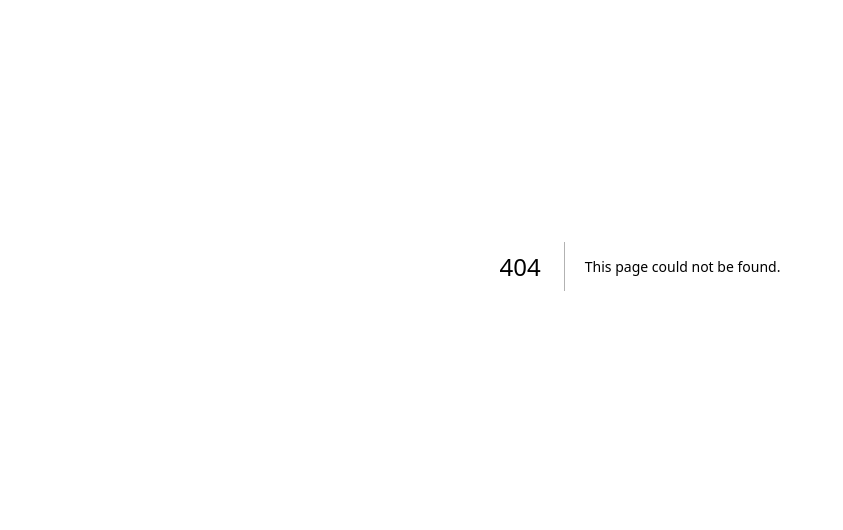
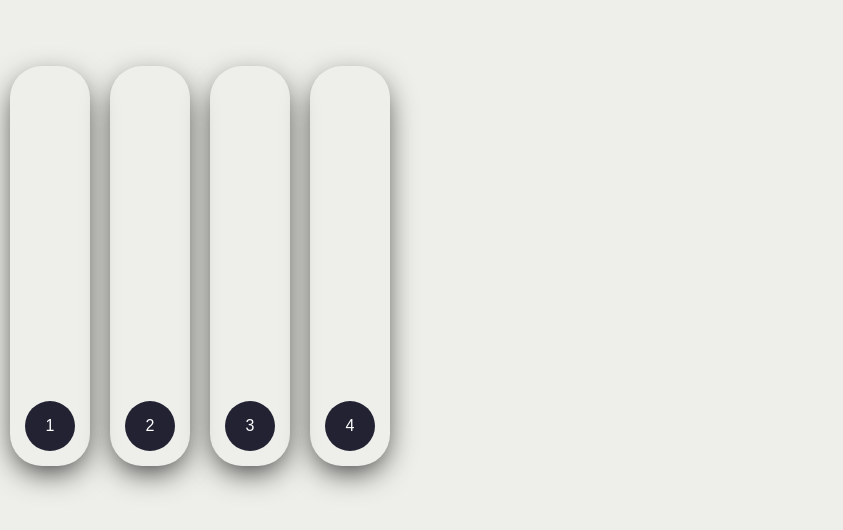
Before and after one commit to kimsungsik03D/Nextjs13_Skill_Stack, a Next.js app: page /dynamicwidth in a window 1280 px wide. Before the commit this address had no page. Shown: the part 134-664 px from the top of the page, without its empty margins (0-843 px from the left). Built offline with nearby package versions, Linux system fonts and the light colour scheme.

Commit message:
dynamicWidth

```diff
--- /dev/null
+++ b/app/dynamicwidth/page.tsx
@@ -0,0 +1,53 @@
+import React from "react";
+import "./style.css";
+
+const page = () => {
+  return (
+    <div className="wrapper">
+      <div className="container">
+        <input type="radio" name="slide" id="c1" />
+        <label htmlFor="c1" className="card">
+          <div className="row">
+            <div className="icon">1</div>
+            <div className="description">
+              <h4>Winter</h4>
+              <p>Winter has so much to offer - creative activities</p>
+            </div>
+          </div>
+        </label>
+        <input type="radio" name="slide" id="c2" />
+        <label htmlFor="c2" className="card">
+          <div className="row">
+            <div className="icon">2</div>
+            <div className="description">
+              <h4>Digital Technology</h4>
+              <p>Gets better every day - stay tuned</p>
+            </div>
+          </div>
+        </label>
+        <input type="radio" name="slide" id="c3" />
+        <label htmlFor="c3" className="card">
+          <div className="row">
+            <div className="icon">3</div>
+            <div className="description">
+              <h4>Globalization</h4>
+              <p>Help people all over the world</p>
+            </div>
+          </div>
+        </label>
+        <input type="radio" name="slide" id="c4" />
+        <label htmlFor="c4" className="card">
+          <div className="row">
+            <div className="icon">4</div>
+            <div className="description">
+              <h4>New technologies</h4>
+              <p>Space engineering becomes more and more advanced</p>
+            </div>
+          </div>
+        </label>
+      </div>
+    </div>
+  );
+};
+
+export default page;
--- /dev/null
+++ b/app/dynamicwidth/style.css
@@ -0,0 +1,87 @@
+.wrapper {
+  background: #eeeeea;
+  box-sizing: border-box;
+  margin: 0;
+  padding: 0;
+  font-family: Arial, Helvetica, sans-serif;
+
+  width: 100%;
+  height: 100vh;
+  display: flex;
+  align-items: center;
+  justify-content: center;
+}
+
+.container {
+  height: 400px;
+  display: flex;
+  flex-wrap: nowrap;
+  justify-content: start;
+}
+
+.card {
+  width: 80px;
+  height: 400px;
+  border-radius: 0.75rem;
+  background-size: cover;
+  cursor: pointer;
+  overflow: hidden;
+  border-radius: 2rem;
+  margin: 0 10px;
+  display: flex;
+  align-items: flex-end;
+  transition: 0.6s cubic-bezier(0.28, -0.03, 0, 0.99);
+  box-shadow: 0px 10px 30px -5px rgba(0, 0, 0, 0.8);
+}
+
+.card > .row {
+  color: white;
+  display: flex;
+  flex-wrap: nowrap;
+}
+
+.card > .row > .icon {
+  background: #223;
+  color: white;
+  border-radius: 50%;
+  width: 50px;
+  display: flex;
+  justify-content: center;
+  align-items: center;
+  margin: 15px;
+}
+
+.card > .row > .description {
+  display: flex;
+  justify-content: center;
+  flex-direction: column;
+  overflow: hidden;
+  height: 80px;
+  width: 520px;
+  opacity: 0;
+  transform: translateY(30px);
+  transition-delay: 0.3s;
+  transition: all 0.3s ease;
+}
+
+.description p {
+  color: #b0b0ba;
+  padding-top: 5px;
+}
+
+.description h4 {
+  text-transform: uppercase;
+}
+
+input {
+  display: none;
+}
+
+input:checked + label {
+  width: 600px;
+}
+
+input:checked + label .description {
+  opacity: 1 !important;
+  transform: translateY(0) !important;
+}
```
Also changed, not shown: 1 other file (tests, documents, lock files or other folders).
